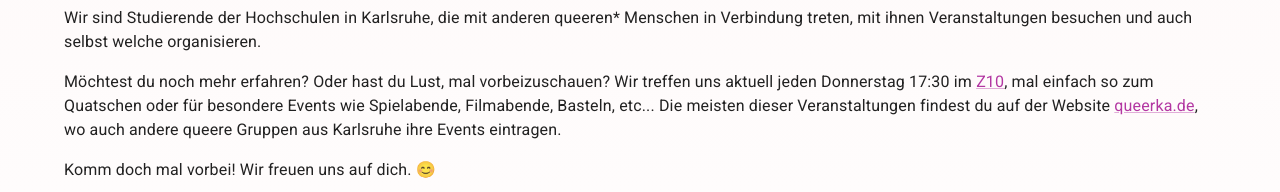
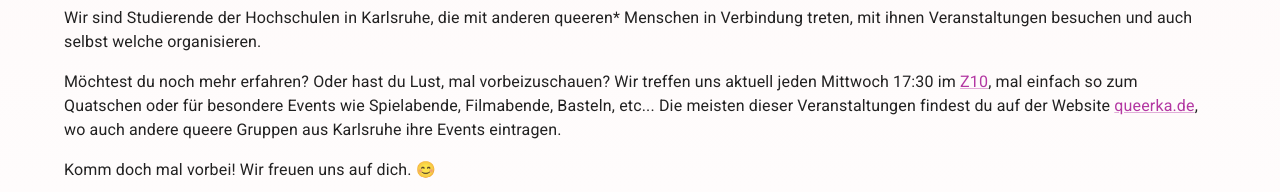
Before and after one commit to queerbeetVorstand/qb-website, a Next.js app: page / in a window 1280 px wide. Shown: the part 209-401 px from the top of the page. Built offline with nearby package versions, Linux system fonts and the light colour scheme.

Commit message:
Update thursday to wednesday on home page

```diff
--- a/src/pages/index.tsx
+++ b/src/pages/index.tsx
@@ -20,7 +20,7 @@ export default function Index(): ReactElement {
           </p>
           <p>
             Möchtest du noch mehr erfahren? Oder hast du Lust, mal
-            vorbeizuschauen? Wir treffen uns aktuell jeden Donnerstag 17:30 im{" "}
+            vorbeizuschauen? Wir treffen uns aktuell jeden Mittwoch 17:30 im{" "}
             <Link href="https://goo.gl/maps/JCHnMXudYRPwoiGu7">Z10</Link>, mal
             einfach so zum Quatschen oder für besondere Events wie Spielabende,
             Filmabende, Basteln, etc... Die meisten dieser Veranstaltungen
```
